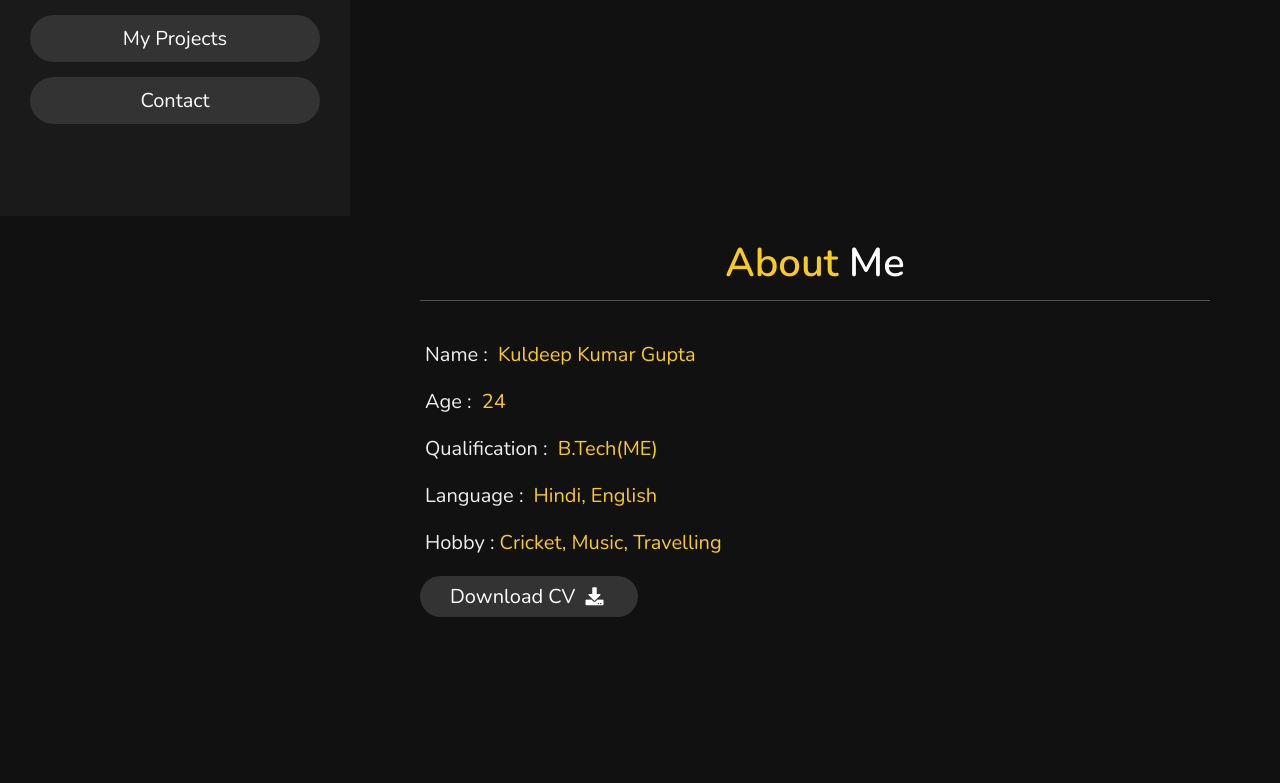
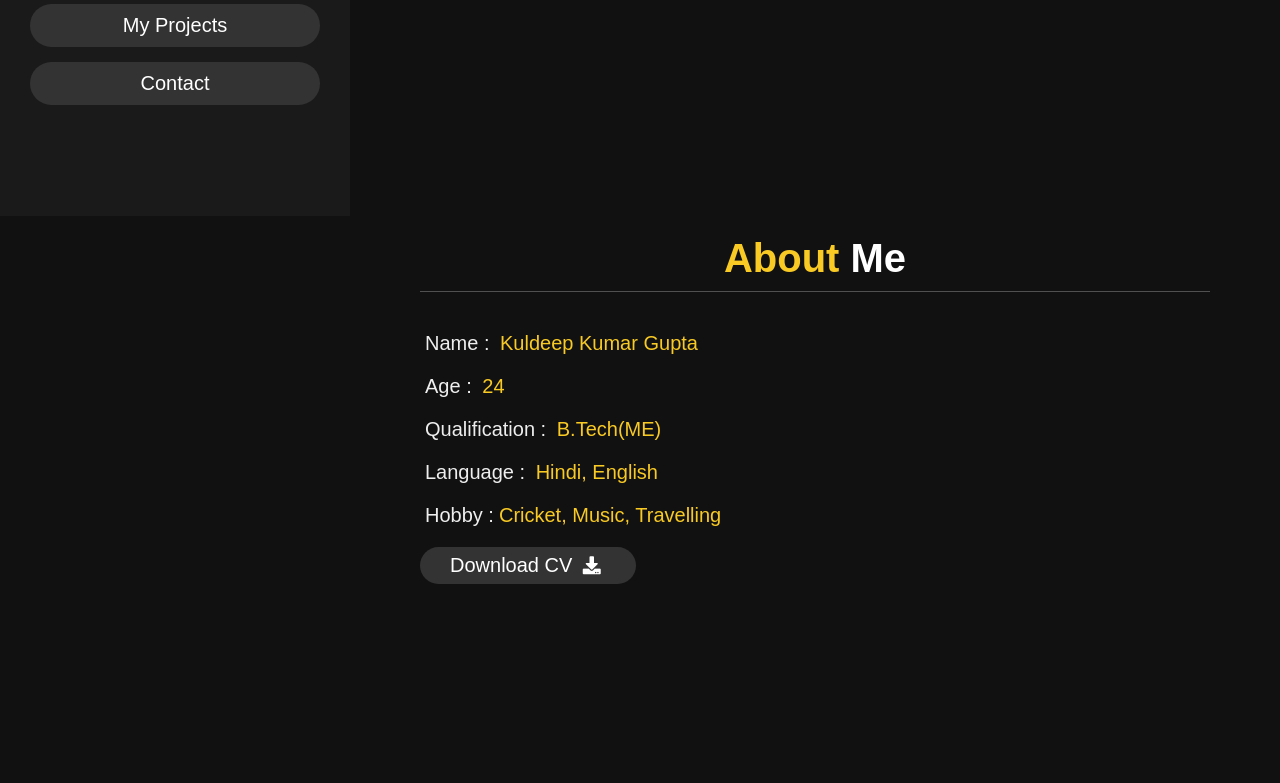
Before and after one commit to kuldeepkg1996/Portfolio, a plain HTML site: page index.html in a window 1280 px wide. Shown: the part 584-1367 px from the top of the page. Drawn offline with nearby package versions, Linux system fonts and the light colour scheme.

Commit message:
Update style.css

```diff
--- a/style.css
+++ b/style.css
@@ -1,4 +1,4 @@
-@import url('https://fonts.googleapis.com/css2?family=Nunito:wght@200;300;400;600&display=swap');
+@import url('https://fonts.googleapis.com/css2?family=Kanit:wght@200&display=swap');
 
 :root{
     --yellow:#f9ca24;
```
